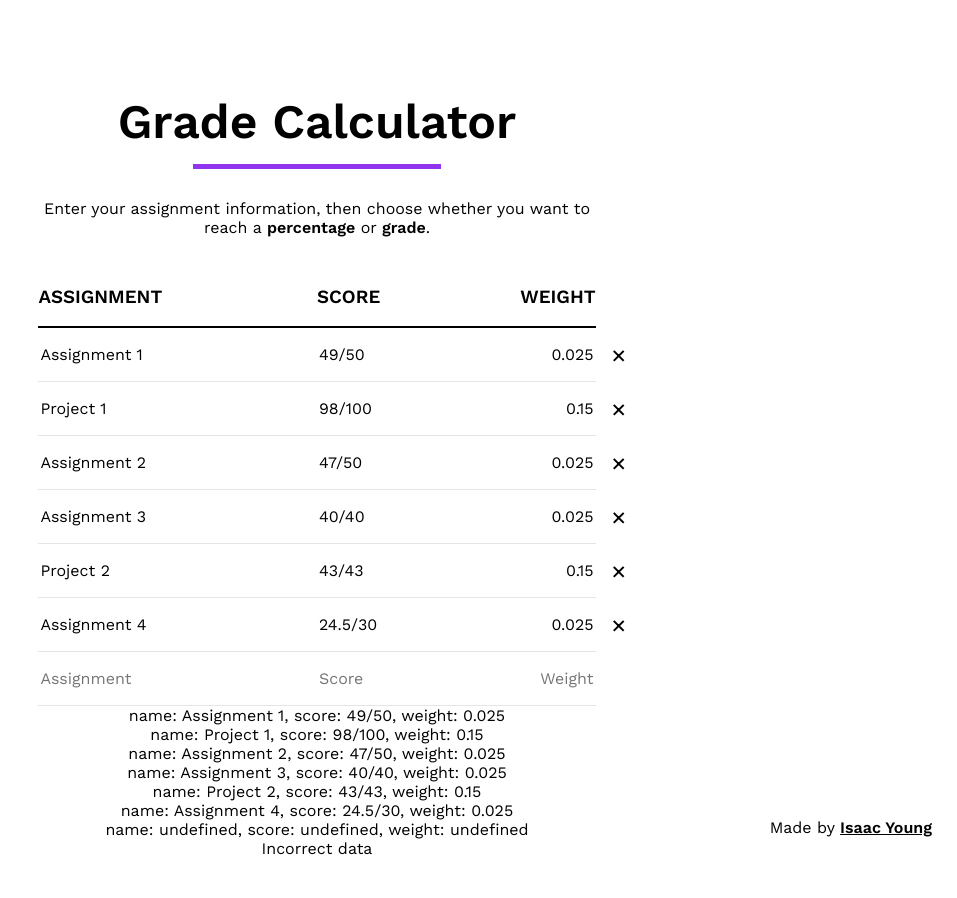
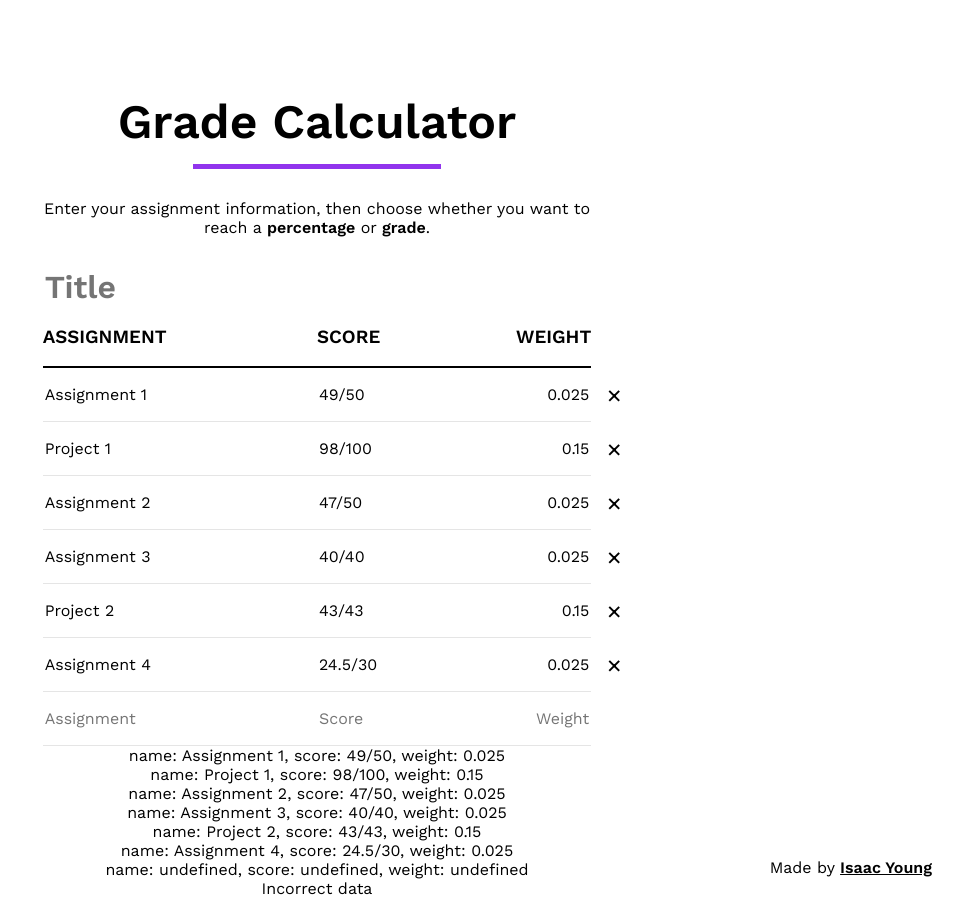
Before and after one commit to isaacy2012/grade-calculator, a React (Create React App) app: page / in a window 1280 px wide. Shown: the whole page, without its empty margins (323-1280 px from the left). Before the commit the page ends 858 px from the top, so only its background shows below. Built offline with nearby package versions, Linux system fonts and the light colour scheme.

Commit message:
Added Title to Table

```diff
--- a/src/ui/ContentRow.tsx
+++ b/src/ui/ContentRow.tsx
@@ -5,6 +5,7 @@ import {fractionRegex, numberRegex, percentageRegex} from "../model/Regex";
 import {Score} from "../model/Score";
 import {SpacerDiv} from "./SpacerDiv";
 import {FlexChild6, FlexDiv} from "./Flex";
+import {StyledInput} from "./StyledInput";
 
 const FirstContentCol = styled.p`
   text-align: start;
@@ -43,22 +44,14 @@ const ContentUnderline = styled.div`
   background: ${({theme}) => theme.color.contentUnderline};
 `
 
-const Input = styled.input.attrs((props: { accepted: boolean, empty: boolean }) => ({
+const Input = styled(StyledInput).attrs((props: { accepted: boolean, empty: boolean }) => ({
     accepted: props.accepted,
     empty: props.empty,
 }))`
   font-size: 1em;
   color: ${({empty, accepted, theme}) => empty || accepted ? theme.color.text : theme.color.outlineReject};
   font-weight: ${({empty, accepted}) => empty || accepted ? "normal" : "bold"};
-  border: none;
   width: 100%;
-  box-sizing: border-box;
-
-  &:focus {
-    outline: none;
-    border: none;
-    text-decoration: underline;
-  }
 `
 
 const RightInput = styled(Input)`
--- a/src/ui/MainScreen.tsx
+++ b/src/ui/MainScreen.tsx
@@ -7,6 +7,14 @@ import {Assignment} from "../model/Assignment";
 import ContentRow from "./ContentRow";
 import {Score} from "../model/Score";
 import {Container} from "./Container";
+import {StyledInput} from "./StyledInput";
+
+const TableHeader = styled(StyledInput)`
+  width: 100%;
+  font-size: 2em;
+  font-weight: bold;
+  border: none;
+`
 
 const dummyAssignments = [
     new Assignment(true, "Assignment 1", Score.fromString("49/50")!, 0.025),
@@ -83,7 +91,9 @@ export default function MainScreen() {
             <Instruction>Enter your assignment information, then choose whether you want to reach
                 a <b>percentage</b> or <b>grade</b>.</Instruction>
             </Container>
-            <Table headers={["ASSIGNMENT", "SCORE", "WEIGHT"]}>
+            <Table title={
+                <TableHeader placeholder="Title"/>
+            } headers={["ASSIGNMENT", "SCORE", "WEIGHT"]}>
                 {assignments.map((value, index) => <ContentRow
                     key={JSON.stringify(value)}
                     assignment={value}
--- /dev/null
+++ b/src/ui/StyledInput.ts
@@ -0,0 +1,13 @@
+import styled from "styled-components";
+
+export const StyledInput = styled.input`
+  border: none;
+  width: 100%;
+  box-sizing: border-box;
+
+  &:focus {
+    outline: none;
+    border: none;
+    text-decoration: underline;
+  }
+`
--- a/src/ui/Table.tsx
+++ b/src/ui/Table.tsx
@@ -1,18 +1,27 @@
 import React from "react";
 import HeaderRow from "./HeaderRow";
 import styled from "styled-components";
+import {FlexChild6, FlexDiv } from "./Flex";
+import { SpacerDiv } from "./SpacerDiv";
 
 const WiderSection = styled.section`
   margin: auto;
-  width: min(650px, 95vw);
+  width: min(640px, 95vw);
 `
 
 export default function Table(
-    props: { headers: string[], children?: React.ReactNode }
+    props: { title: React.ReactNode, headers: string[], children?: React.ReactNode }
 ) {
 
     return (
         <WiderSection>
+            <FlexDiv>
+                <SpacerDiv/>
+                <FlexChild6>
+                    {props.title}
+                </FlexChild6>
+                <SpacerDiv/>
+            </FlexDiv>
             <HeaderRow headers={props.headers}/>
             {props.children}
         </WiderSection>
```
